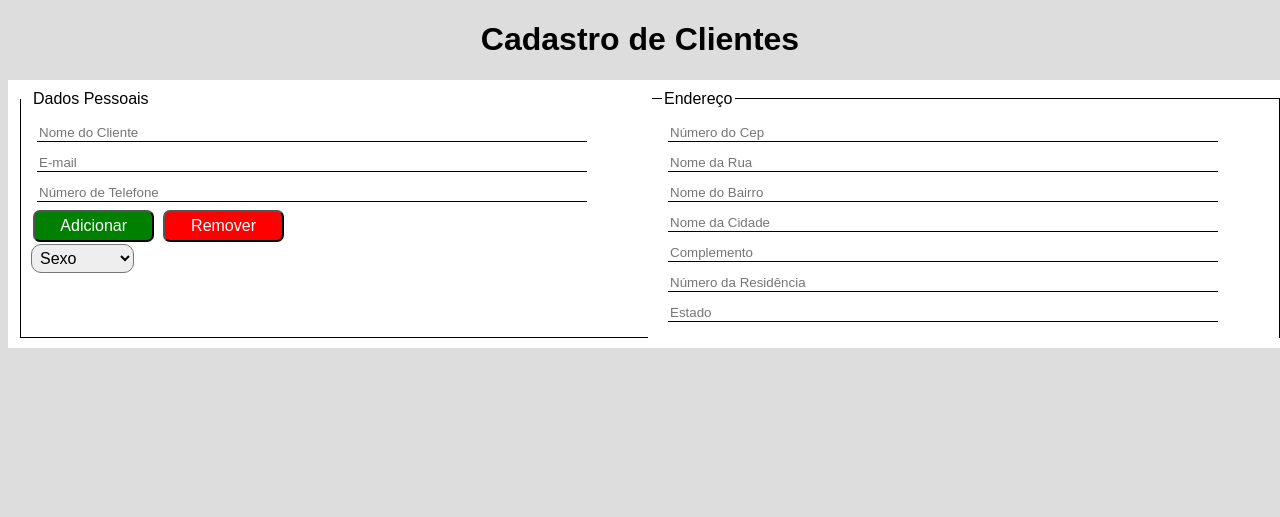
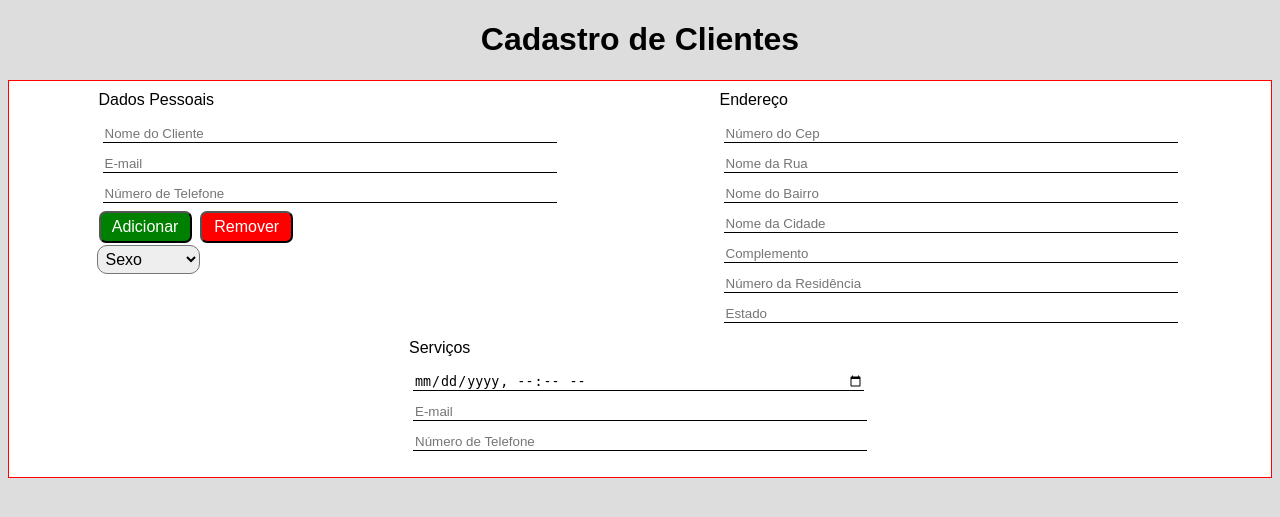
Before and after one commit to lualgoritmo/AgendaServicos, a PHP site: page /registrationPage.html in a window 1280 px wide. Shown: the top 517 px of the page. Run offline with PHP 8.4, Linux system fonts and the light colour scheme.

Commit message:
Construindo o CSS

```diff
--- a/css/formClient.css
+++ b/css/formClient.css
@@ -8,43 +8,28 @@ h1
 {
     text-align: center;
 }
-
 .formContainer
 {
     display: flex;
-    width: 100%;
     padding: 10px;
     background-color: #FFF;
-    height: auto;
+    flex-wrap: wrap;
+    border: 1px solid red;
+    justify-content: space-around;
 }
 .inputFormat
 {
     border: 0;
     outline: none;
     border-bottom: 1px solid #000;
-    margin: 6px 6px;
-    width: 90%;
+    margin: 6px;
+    width: 450px;
 }
 
-#personalData, #address
+#personalData, #address, #services
 {
-    width: 100%;
     padding: 10px;
     border: 0;
-}
-#personalData
-{
-    border-left: 1px solid #000;
-    border-bottom: 1px solid #000;
-}
-#address
-{
-    border-top: 1px solid #000;
-    border-right: 1px solid #000;
-}
-#services
-{
-   width: 100%;
 }
 
 /*BOTÕES PARA CRIAR ELMEENTOS E REMOVER*/
@@ -86,4 +71,6 @@ option
 .break
 {
     width: 100%;
+    border: 1xp solid red;
+    background-color: green;
 }
--- a/registrationPage.html
+++ b/registrationPage.html
@@ -35,12 +35,14 @@
                 <input type="text" class="inputFormat" id="complemento" placeholder="Número da Residência"/><br/>
                 <input type="text" class="inputFormat" id="uf" placeholder="Estado"/>
             </fieldset>
-            <!--<fieldset id="services">
+            <div class="break"></div>
+            <fieldset id="services">
                 <legend>Serviços</legend>
                 <input type="datetime-local"class="inputFormat" name="user" placeholder="Nome do Cliente"/><br/>
                 <input type="text" class="inputFormat" name="email" placeholder="E-mail"/><br/>
                 <input type="text" class="inputFormat phoneNumber" name="phone" class="phoneNumber"placeholder="Número de Telefone" />
-            </fieldset>-->
+            </fieldset>
+            <div class="break"></div>
         </form>
     </div>
 
```
